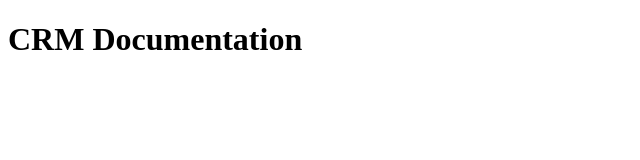
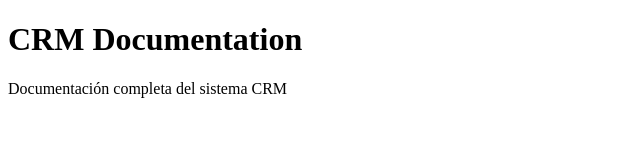
Before and after one commit to carlos2325/crm-documentation, a plain HTML site: page index.html in a window 1280 px wide. Shown: the whole page, without its empty margins (0-640 px from the left). Drawn offline with Linux system fonts and the light colour scheme.

Commit message:
🔧 Corrigiendo archivos incompletos para GitHub Pages

```diff
--- a/index.html
+++ b/index.html
@@ -1 +1 @@
-<!DOCTYPE html><html><head><title>CRM Documentation</title></head><body><h1>CRM Documentation</h1></body></html>
+<!DOCTYPE html><html><head><title>CRM Documentation</title></head><body><h1>CRM Documentation</h1><p>Documentación completa del sistema CRM</p></body></html>
```
Also changed, not shown: 1 other file.
